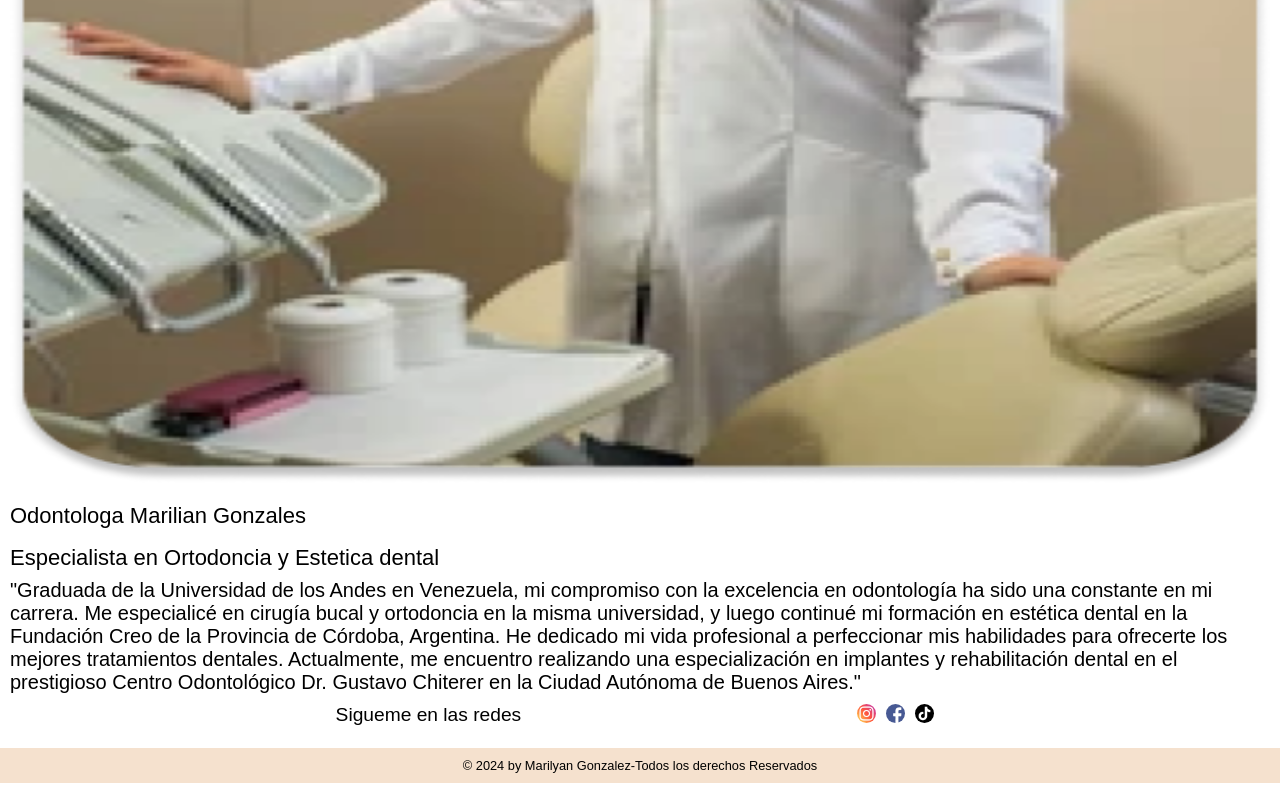
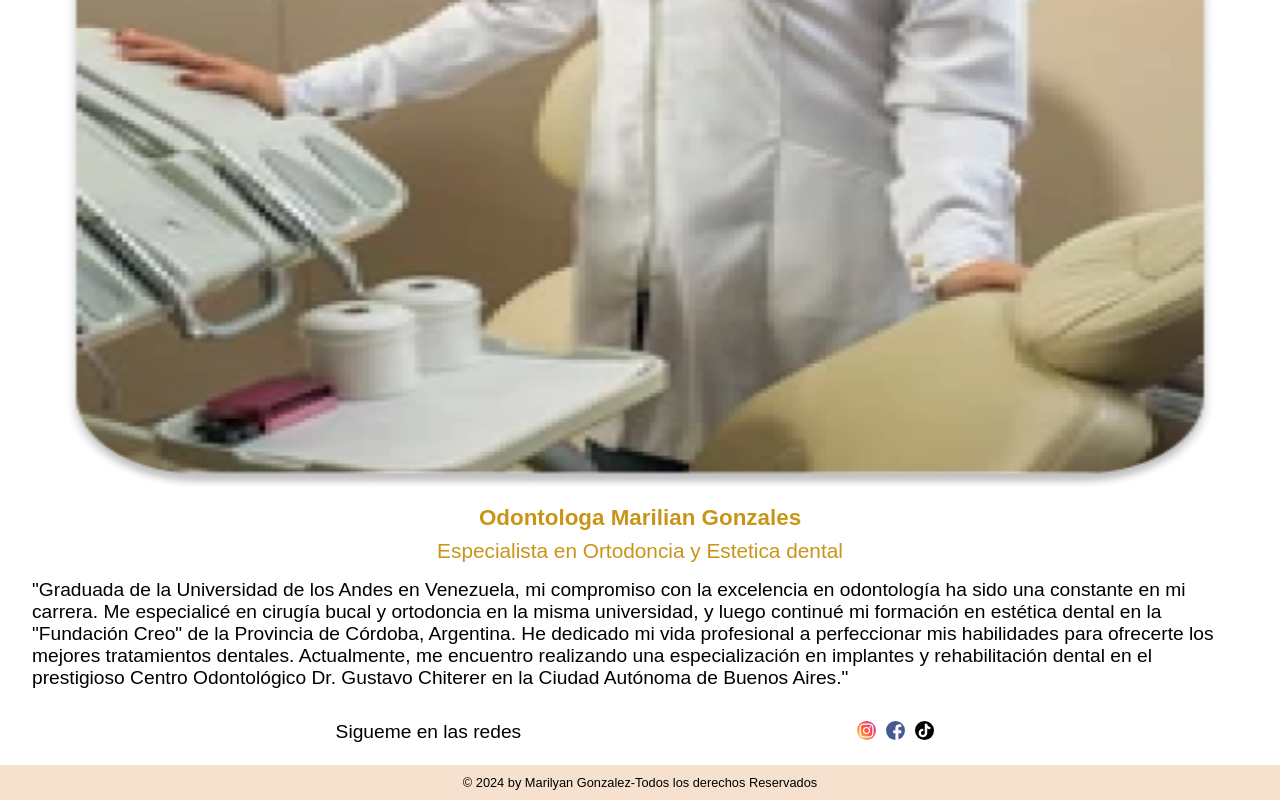
Before and after one commit to HouMengZambrano/proyectoOdontologia, a React (Vite) app in the folder odontologia_marilian_gonzalez/: page /sobremi in a window 1280 px wide. Shown: the part 671-1471 px from the top of the page. Built offline with nearby package versions, Linux system fonts and the light colour scheme.

Commit message:
Styles added to about me page

```diff
--- a/odontologia_marilian_gonzalez/src/SobreMi.tsx
+++ b/odontologia_marilian_gonzalez/src/SobreMi.tsx
@@ -11,11 +11,11 @@ export const SobreMi = () => {
     <div className='sobreMi'>
     <div className ='sobreMiArticle'>
       <img src={sobreMiImg} alt ="sobremiImg"></img>
-        <h3>Odontologa Marilian Gonzales</h3>
-        <h3>Especialista en Ortodoncia y Estetica dental</h3>
-        <p>
-        "Graduada de la Universidad de los Andes en Venezuela, mi compromiso con la excelencia en odontología ha sido una constante en mi carrera. Me especialicé en cirugía bucal y ortodoncia en la misma universidad, y luego continué mi formación en estética dental en la Fundación Creo de la Provincia de Córdoba, Argentina. He dedicado mi vida profesional a perfeccionar mis habilidades para ofrecerte los mejores tratamientos dentales. Actualmente, me encuentro realizando una especialización en implantes y rehabilitación dental en el prestigioso Centro Odontológico Dr. Gustavo Chiterer en la Ciudad Autónoma de Buenos Aires."
-        </p>
+      <h3>Odontologa Marilian Gonzales</h3>
+      <h4>Especialista en Ortodoncia y Estetica dental</h4>
+      <p>
+      "Graduada de la Universidad de los Andes en Venezuela, mi compromiso con la excelencia en odontología ha sido una constante en mi carrera. Me especialicé en cirugía bucal y ortodoncia en la misma universidad, y luego continué mi formación en estética dental en la "Fundación Creo" de la Provincia de Córdoba, Argentina. He dedicado mi vida profesional a perfeccionar mis habilidades para ofrecerte los mejores tratamientos dentales. Actualmente, me encuentro realizando una especialización en implantes y rehabilitación dental en el prestigioso Centro Odontológico Dr. Gustavo Chiterer en la Ciudad Autónoma de Buenos Aires."
+      </p>
     </div>
     </div>
     <Footer/>
--- a/odontologia_marilian_gonzalez/src/sytles/Article.css
+++ b/odontologia_marilian_gonzalez/src/sytles/Article.css
@@ -8,7 +8,8 @@
 }
 
 .base_article img{
-    width: 80vw;
+    width: 90vw;
+    height: 50vw;
 }
 
 .article_title_and_description{
--- a/odontologia_marilian_gonzalez/src/sytles/SobreMi.css
+++ b/odontologia_marilian_gonzalez/src/sytles/SobreMi.css
@@ -1,26 +1,33 @@
 .sobreMi{
     margin-top: 120px;
+    padding: 1rem;
 }
 
-.sobreMi h1{
-    color: #C89518;
+.sobreMiArticle{
+    display: flex;
+    flex-direction: column;
+    justify-content: center;
+    align-items: center;
+    text-align: start;
+}
+.sobreMiArticle img{
+    width: 90vw;
+    height: 80vw;
 }
 
-.sobreMiCard{
-    padding: 5px;
+.sobreMiArticle h3{
+font-size: 1.4rem;
+font-weight: bolder;
+color: #C89518;
 }
-.sobreMiArticle img{
-    height: 80vw;
-    width: 100%;
-}
-.sobreMiArticle{
-    padding: 10px;
-}
-.sobreMiArticle h3{
-font-size: 22px;
-font-weight: lighter;
+
+.sobreMi h4{
+    font-size: 1.3rem;
+    font-weight: lighter;
+    color:#C89518;
 }
 
 .sobreMiArticle p{
-    font-size: 20px;
+    padding: 1rem;
+    font-size: 1.2rem;
 }
```
